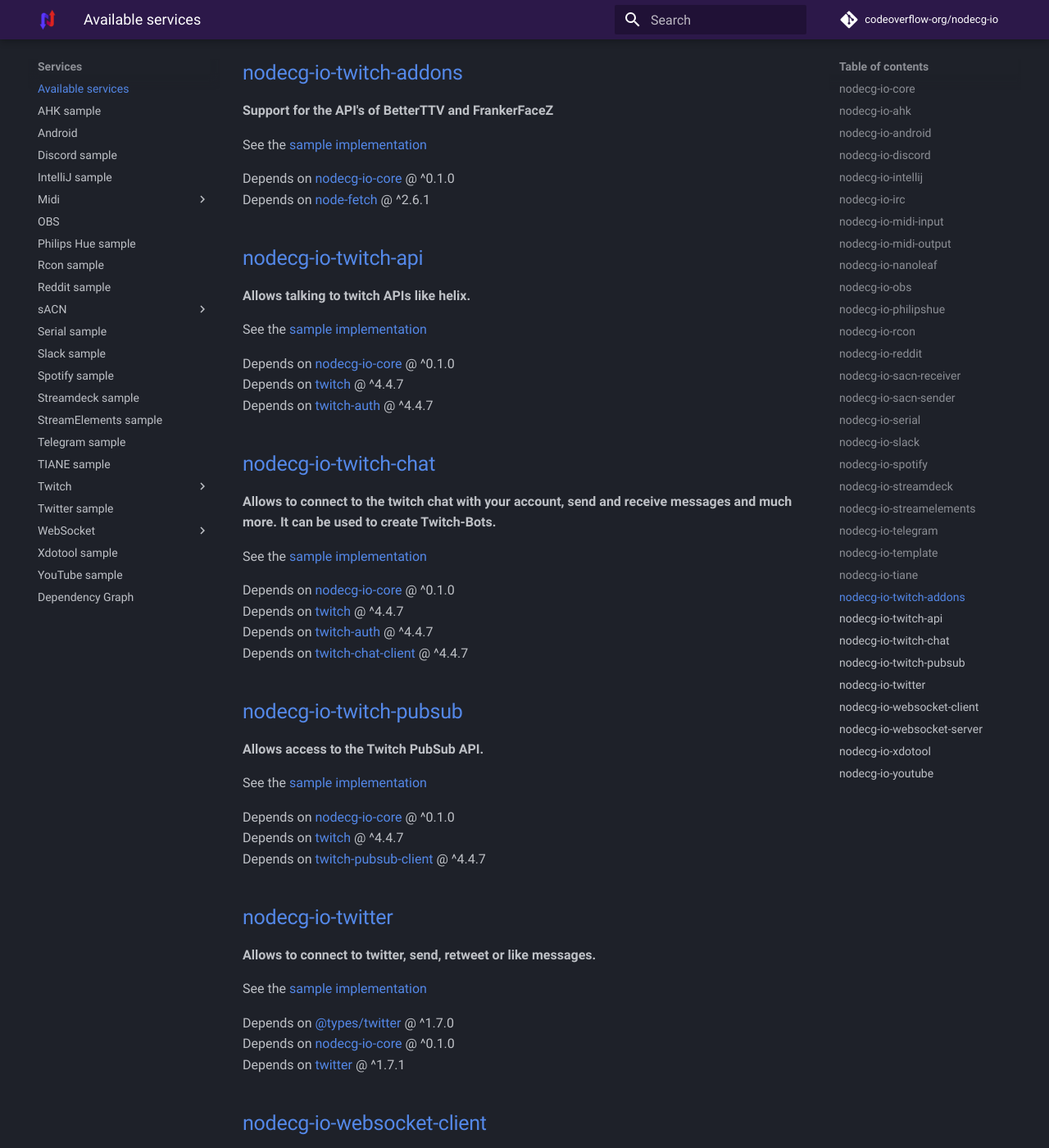
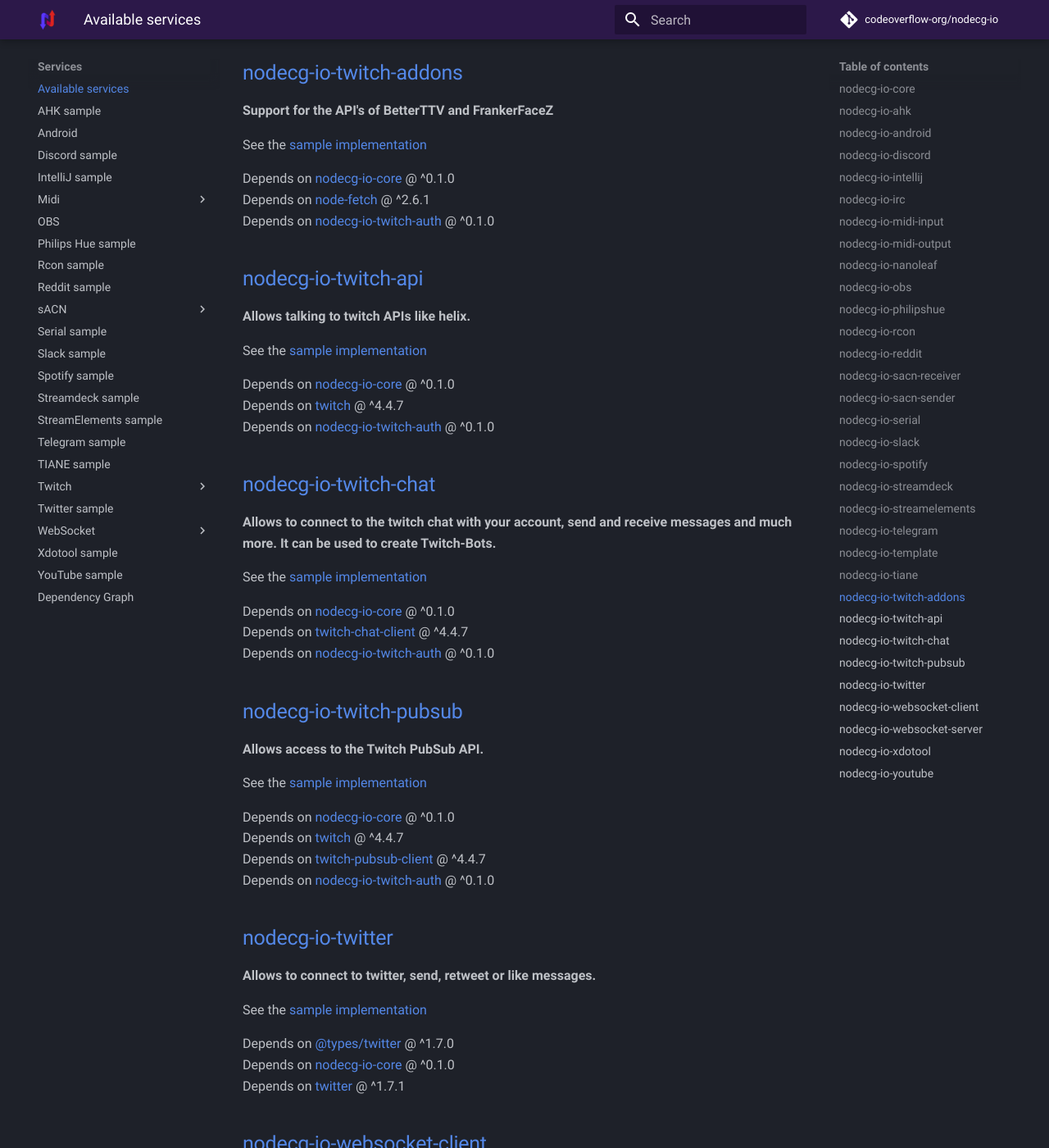
Before and after one commit to codeoverflow-org/nodecg-io-docs, an MkDocs documentation site: the page built from docs/services.md, in a window 1280 px wide and 1400 px high, scrolled down 5580 px. Shown: the whole window at 82% size. Built offline with MkDocs 1.6.1 and Material for MkDocs 9.7.7, drawn with Linux system fonts in a browser that asks for light colours; comment, search, counter and statistics services are not loaded.

Commit message:
Update generated documentation ( codeoverflow-org/nodecg-io@6ca2f9e0e77563066ef8c11cc5687c395e3abe9c)

```diff
--- a/docs/services.md
+++ b/docs/services.md
@@ -223,6 +223,7 @@
 
 Depends on [nodecg-io-core](https://github.com/codeoverflow-org/nodecg-io/tree/master/nodecg-io-core) @ ^0.1.0 <br>
 Depends on [node-fetch](https://www.npmjs.com/package/node-fetch) @ ^2.6.1 <br>
+Depends on [nodecg-io-twitch-auth](https://www.npmjs.com/package/nodecg-io-twitch-auth) @ ^0.1.0 <br>
 
 ## [nodecg-io-twitch-api](https://github.com/codeoverflow-org/nodecg-io/tree/master/nodecg-io-twitch-api)
 
@@ -232,7 +233,7 @@
 
 Depends on [nodecg-io-core](https://github.com/codeoverflow-org/nodecg-io/tree/master/nodecg-io-core) @ ^0.1.0 <br>
 Depends on [twitch](https://www.npmjs.com/package/twitch) @ ^4.4.7 <br>
-Depends on [twitch-auth](https://www.npmjs.com/package/twitch-auth) @ ^4.4.7 <br>
+Depends on [nodecg-io-twitch-auth](https://www.npmjs.com/package/nodecg-io-twitch-auth) @ ^0.1.0 <br>
 
 ## [nodecg-io-twitch-chat](https://github.com/codeoverflow-org/nodecg-io/tree/master/nodecg-io-twitch-chat)
 
@@ -241,9 +242,8 @@
 See the [sample implementation](samples/twitch-chat.md)
 
 Depends on [nodecg-io-core](https://github.com/codeoverflow-org/nodecg-io/tree/master/nodecg-io-core) @ ^0.1.0 <br>
-Depends on [twitch](https://www.npmjs.com/package/twitch) @ ^4.4.7 <br>
-Depends on [twitch-auth](https://www.npmjs.com/package/twitch-auth) @ ^4.4.7 <br>
 Depends on [twitch-chat-client](https://www.npmjs.com/package/twitch-chat-client) @ ^4.4.7 <br>
+Depends on [nodecg-io-twitch-auth](https://www.npmjs.com/package/nodecg-io-twitch-auth) @ ^0.1.0 <br>
 
 ## [nodecg-io-twitch-pubsub](https://github.com/codeoverflow-org/nodecg-io/tree/master/nodecg-io-twitch-pubsub)
 
@@ -254,6 +254,7 @@
 Depends on [nodecg-io-core](https://github.com/codeoverflow-org/nodecg-io/tree/master/nodecg-io-core) @ ^0.1.0 <br>
 Depends on [twitch](https://www.npmjs.com/package/twitch) @ ^4.4.7 <br>
 Depends on [twitch-pubsub-client](https://www.npmjs.com/package/twitch-pubsub-client) @ ^4.4.7 <br>
+Depends on [nodecg-io-twitch-auth](https://www.npmjs.com/package/nodecg-io-twitch-auth) @ ^0.1.0 <br>
 
 ## [nodecg-io-twitter](https://github.com/codeoverflow-org/nodecg-io/tree/master/nodecg-io-twitter)
 
```
Also changed, not shown: docs/dependencies.md (+5 -4 lines).
